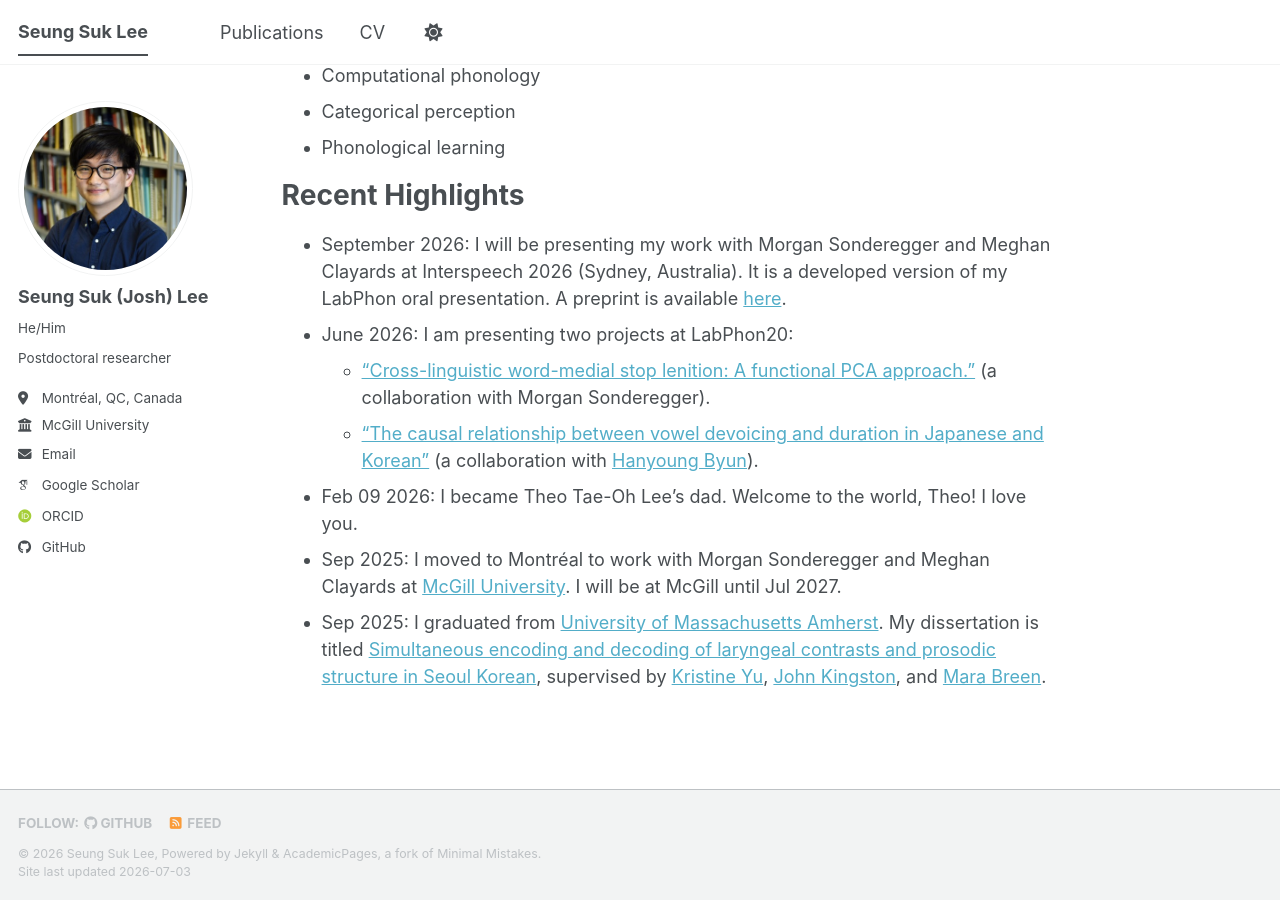
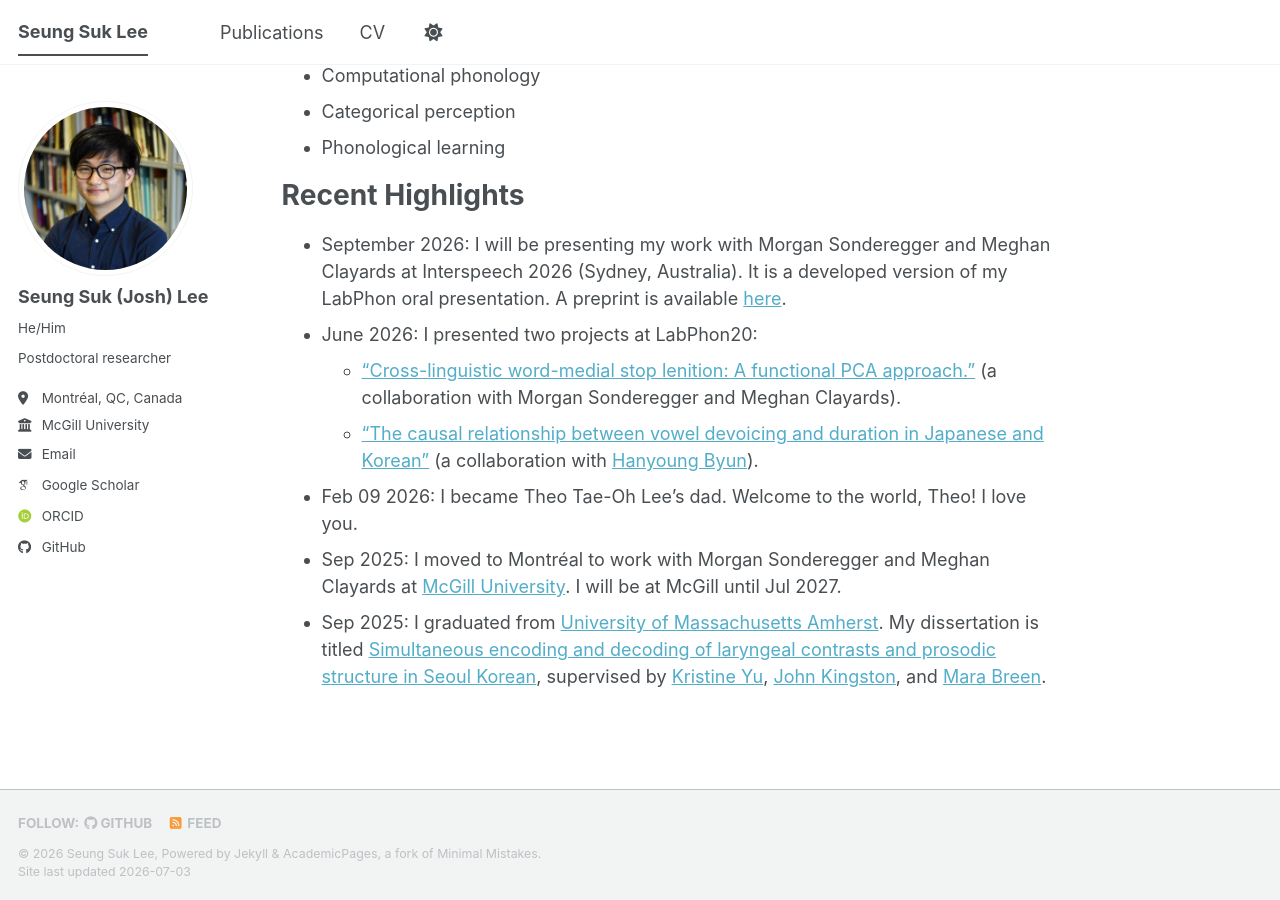
Before and after one commit to seungsuklee/seungsuklee.github.io, a Jekyll site: the page built from _pages/about.md, in a window 1280 px wide and 900 px high, scrolled down 572 px. Built offline with Jekyll 4.4.1, drawn with Linux system fonts in a browser that asks for light colours; some web fonts are replaced; a script bundle is joined from its source files by our own code; library files that are not in the unit come from our copies.

Commit message:
Revise LabPhon20 presentation details
Updated presentation details for LabPhon20 and added Meghan Clayards as a collaborator.

```diff
--- a/_pages/about.md
+++ b/_pages/about.md
@@ -24,8 +24,8 @@ Research Interests
 Recent Highlights
 ======
 - September 2026: I will be presenting my work with Morgan Sonderegger and Meghan Clayards at Interspeech 2026 (Sydney, Australia). It is a developed version of my LabPhon oral presentation. A preprint is available [here](https://seungsuklee.github.io/files/SS%20Lee,%20Sonderegger,%20Clayards_2026_Interspeech.pdf).
-- June 2026: I am presenting two projects at LabPhon20:
-  - ["Cross-linguistic word-medial stop lenition: A functional PCA approach."](https://seungsuklee.github.io/files/SS%20Lee,%20Sonderegger,%20Clayards_2026_LabPhon20.pptx) (a collaboration with Morgan Sonderegger).
+- June 2026: I presented two projects at LabPhon20:
+  - ["Cross-linguistic word-medial stop lenition: A functional PCA approach."](https://seungsuklee.github.io/files/SS%20Lee,%20Sonderegger,%20Clayards_2026_LabPhon20.pptx) (a collaboration with Morgan Sonderegger and Meghan Clayards).
   - ["The causal relationship between vowel devoicing and duration in Japanese and Korean"](https://seungsuklee.github.io/files/Byun,%20SS%20Lee_2026_LabPhon20.pdf) (a collaboration with [Hanyoung Byun](https://hbyun.sites.ucsc.edu/)).
 - Feb 09 2026: I became Theo Tae-Oh Lee's dad. Welcome to the world, Theo! I love you.
 - Sep 2025: I moved to Montréal to work with Morgan Sonderegger and Meghan Clayards at [McGill University](https://www.mcgill.ca/linguistics/). I will be at McGill until Jul 2027.
```
